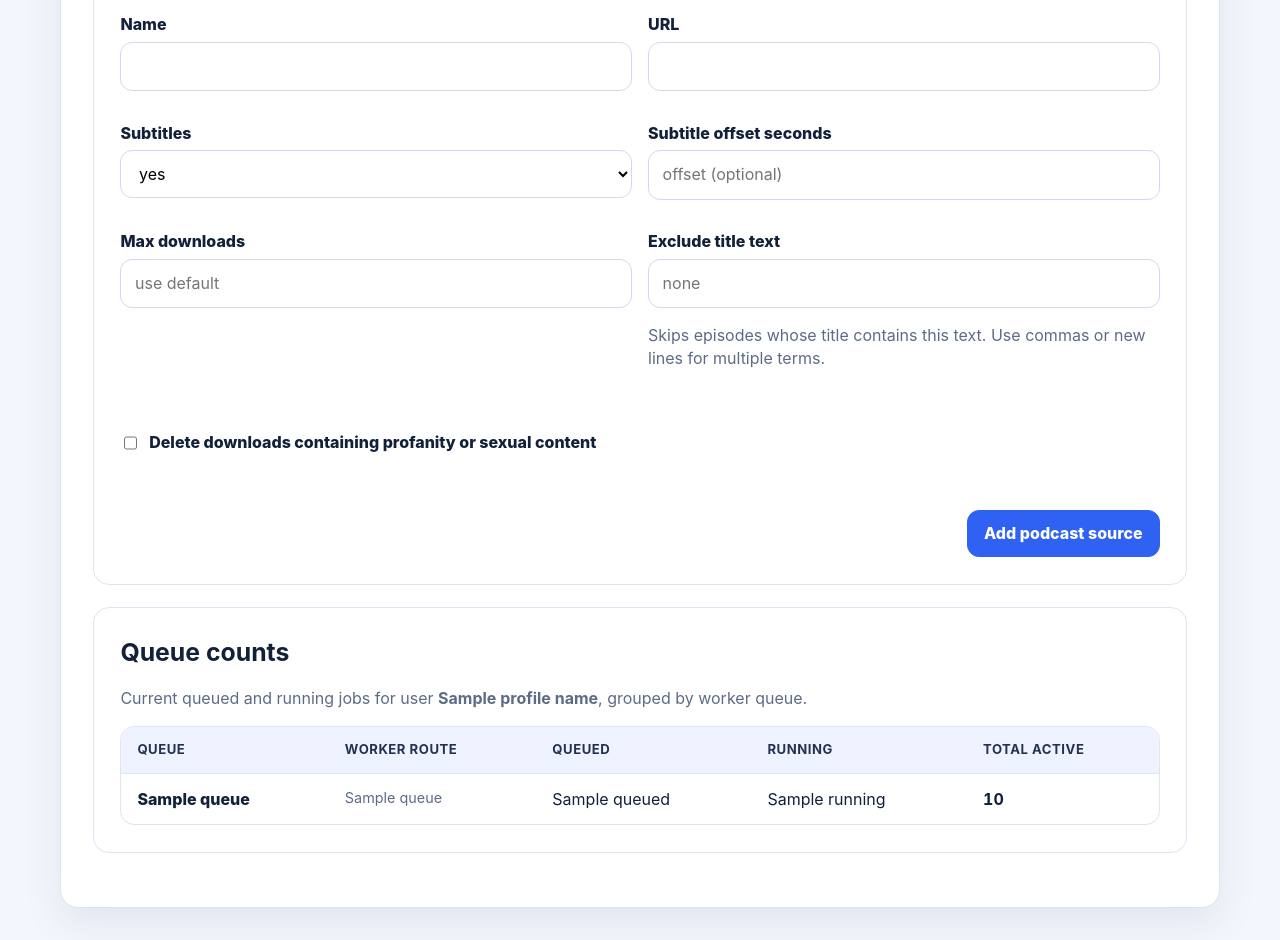
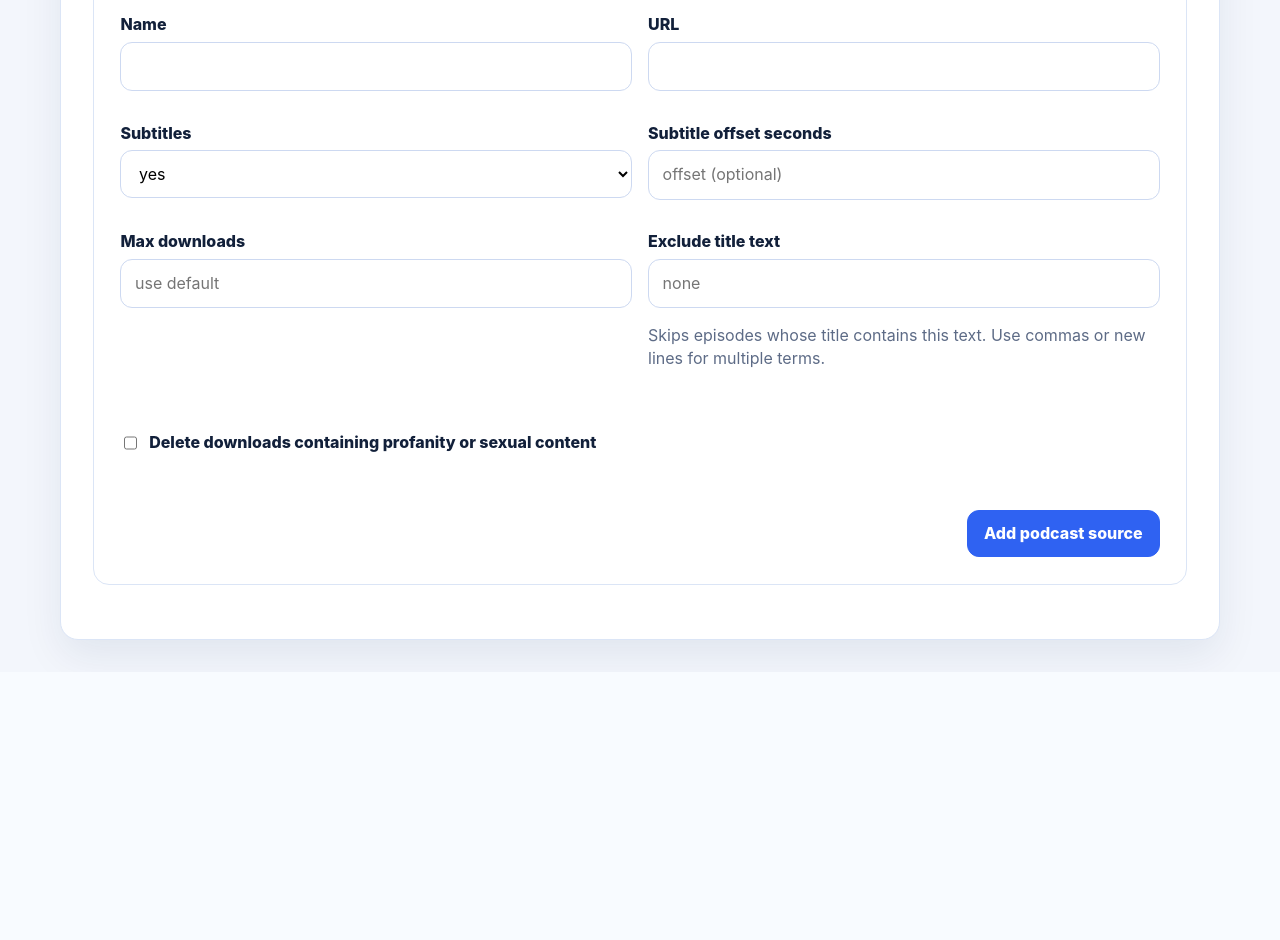
Before and after one commit to meg23/getoffline, a Django app: template src/app/templates/app/settings.html in a window 1280 px wide. Shown: the part 3497-4437 px from the top of the page. After the commit the page ends 4158 px from the top, so only its background shows below. Run offline with Django 3.2, Linux system fonts and the light colour scheme; the template is opened without the code that fills it: most values are stand-ins (such as "Sample title", 1, 10 or a date in 2020).

Commit message:
remove queue stats

```diff
--- a/src/app/static/app/settings.css
+++ b/src/app/static/app/settings.css
@@ -334,54 +334,6 @@ button {
   }
 }
 
-.queue-count-table-wrap {
-  overflow-x: auto;
-  border: 1px solid var(--border);
-  border-radius: 14px;
-  background: #fff;
-}
-.queue-count-table {
-  width: 100%;
-  border-collapse: collapse;
-  min-width: 680px;
-}
-.queue-count-table th,
-.queue-count-table td {
-  padding: 0.85rem 1rem;
-  border-bottom: 1px solid var(--border);
-  text-align: left;
-  vertical-align: top;
-}
-.queue-count-table thead th {
-  background: #eef3ff;
-  color: #243251;
-  font-size: 0.82rem;
-  letter-spacing: 0.04em;
-  text-transform: uppercase;
-}
-.queue-count-table tbody tr:last-child th,
-.queue-count-table tbody tr:last-child td {
-  border-bottom: 0;
-}
-.queue-count-table tbody th {
-  color: var(--text);
-  font-weight: 800;
-}
-.queue-count-table td:nth-child(3),
-.queue-count-table td:nth-child(4),
-.queue-count-table td:nth-child(5) {
-  font-variant-numeric: tabular-nums;
-  white-space: nowrap;
-}
-.queue-name {
-  color: var(--muted);
-  font-size: 0.9rem;
-  overflow-wrap: anywhere;
-}
-.empty-queue-row {
-  color: var(--muted);
-  text-align: center;
-}
 .source-details {
   padding: 0;
   overflow: hidden;
@@ -595,8 +547,4 @@ button {
   .source-fields {
     padding: 0 0.9rem 0.9rem;
   }
-  .queue-count-table th,
-  .queue-count-table td {
-    padding: 0.7rem;
-  }
 }
--- a/src/app/templates/app/settings.html
+++ b/src/app/templates/app/settings.html
@@ -144,37 +144,6 @@
         <form method="post" action="{% url 'add_source' %}" class="grid two">{% csrf_token %}<input type="hidden" name="source_type" value="podcast" /><div><label>Name</label><input name="name" required /></div><div><label>URL</label><input name="url" required /></div><div><label>Subtitles</label><select name="subtitles"><option value="1">yes</option><option value="0">no</option></select></div><div><label>Subtitle offset seconds</label><input type="number" step="0.001" name="subtitle_offset_seconds" placeholder="offset (optional)" /></div><div><label>Max downloads</label><input type="number" min="1" step="1" name="max_downloads" placeholder="use default" /></div><div><label>Exclude title text</label><input name="title_exclude" placeholder="none" /><p class="field-help">Skips episodes whose title contains this text. Use commas or new lines for multiple terms.</p></div><div><label class="checkbox-label"><input type="checkbox" name="delete_explicit_content" value="1" /> Delete downloads containing profanity or sexual content</label></div><div class="actions full"><button class="primary">Add podcast source</button></div></form>
       </section>
 
-
-      <section class="settings-section queue-section">
-        <h2>Queue counts</h2>
-        <p class="section-help">Current queued and running jobs for user <strong>{{ profile_name }}</strong>, grouped by worker queue.</p>
-        <div class="queue-count-table-wrap">
-          <table class="queue-count-table">
-            <thead>
-              <tr>
-                <th scope="col">Queue</th>
-                <th scope="col">Worker route</th>
-                <th scope="col">Queued</th>
-                <th scope="col">Running</th>
-                <th scope="col">Total active</th>
-              </tr>
-            </thead>
-            <tbody>
-              {% for queue in queue_counts %}
-                <tr>
-                  <th scope="row">{{ queue.label }}</th>
-                  <td class="queue-name">{{ queue.queue }}</td>
-                  <td>{{ queue.queued }}</td>
-                  <td>{{ queue.running }}</td>
-                  <td><strong>{{ queue.total }}</strong></td>
-                </tr>
-              {% empty %}
-                <tr><td colspan="5" class="empty-queue-row">No queues found.</td></tr>
-              {% endfor %}
-            </tbody>
-          </table>
-        </div>
-      </section>
     </main>
   </body>
 </html>
--- a/src/app/views.py
+++ b/src/app/views.py
@@ -447,10 +447,6 @@ def _dashboard_actions_module():
     ).dashboard_actions
 
 
-def _queue_counts(profile_id: str):
-    return _dashboard_actions_module()._queue_counts(profile_id)
-
-
 def _sync_update_downloads_schedule(
     profile_id: str, raw_minutes: object, *, now=None
 ) -> None:
```
Also changed, not shown: src/backend/services/dashboard_actions.py (+0 -46 lines), tests/test_split_app_workers.py (+0 -28 lines).
